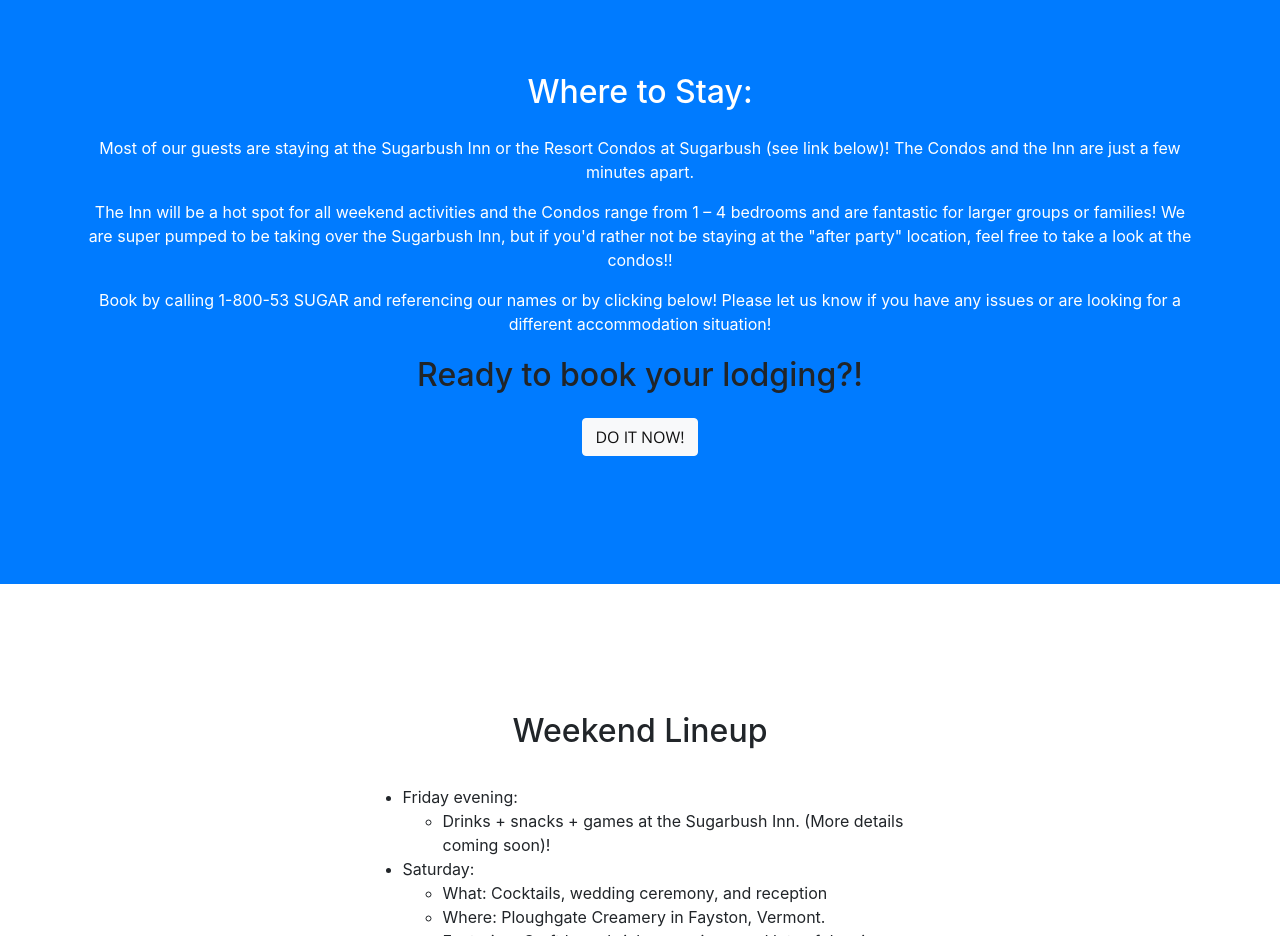
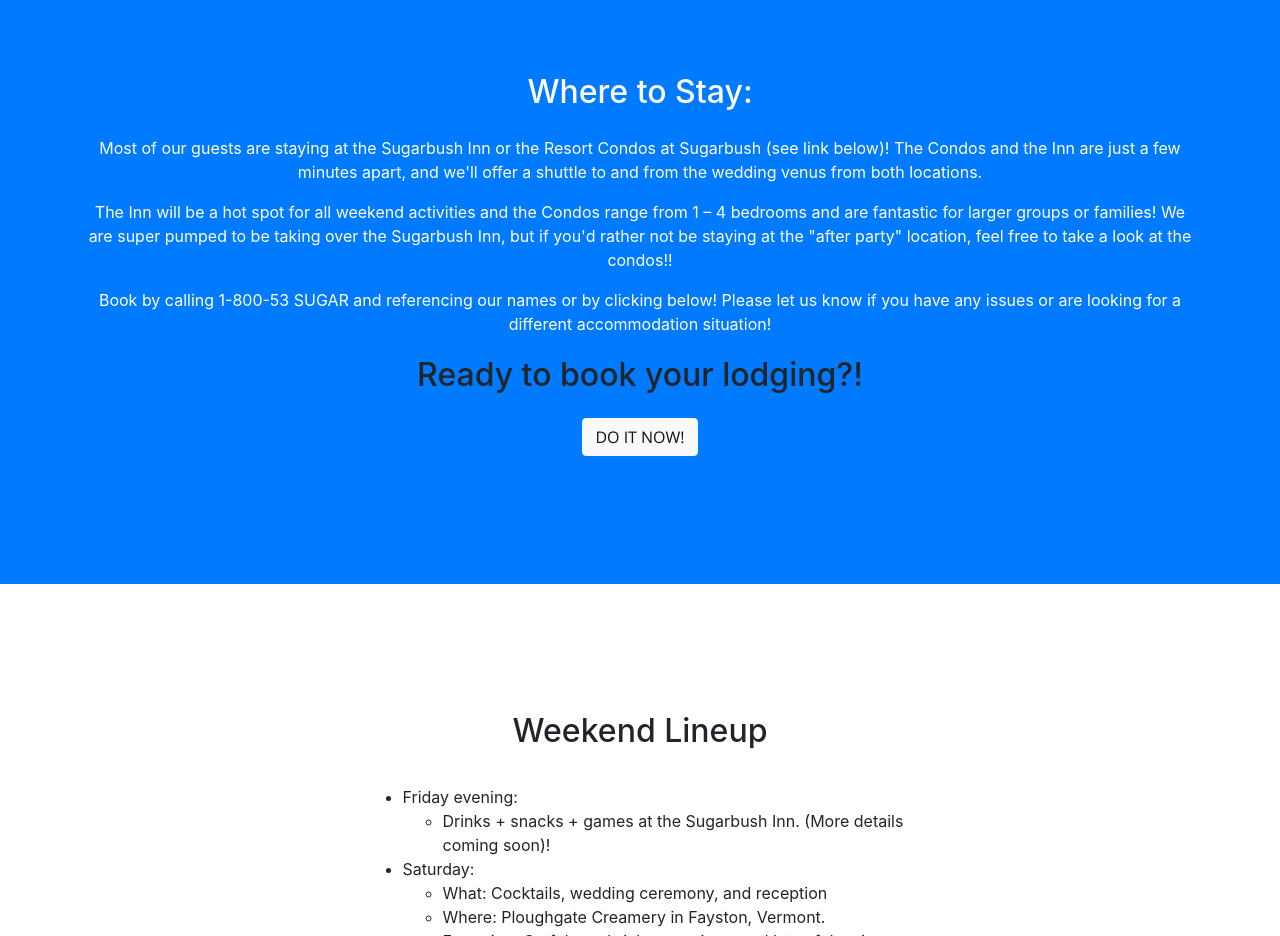
Before and after one commit to payne-chris-r/payne-chris-r.github.io, a website with bundled scripts: page index.html in a window 1280 px wide. Shown: the part 3100-4036 px from the top of the page. Built offline with nearby package versions, Linux system fonts and the light colour scheme.

Commit message:
bus from both

```diff
--- a/index.html
+++ b/index.html
@@ -267,7 +267,8 @@
         <p>
           Most of our guests are staying at the Sugarbush Inn or the Resort
           Condos at Sugarbush (see link below)! The Condos and the Inn are just
-          a few minutes apart.
+          a few minutes apart, and we'll offer a shuttle to and from the wedding
+          venus from both locations.
         </p>
         <p>
           The Inn will be a hot spot for all weekend activities and the Condos
```
